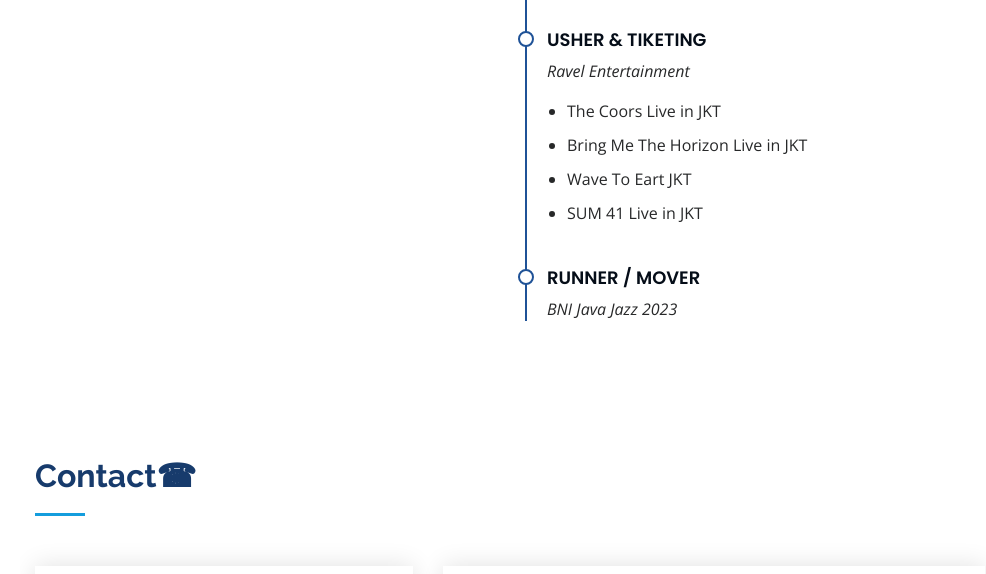
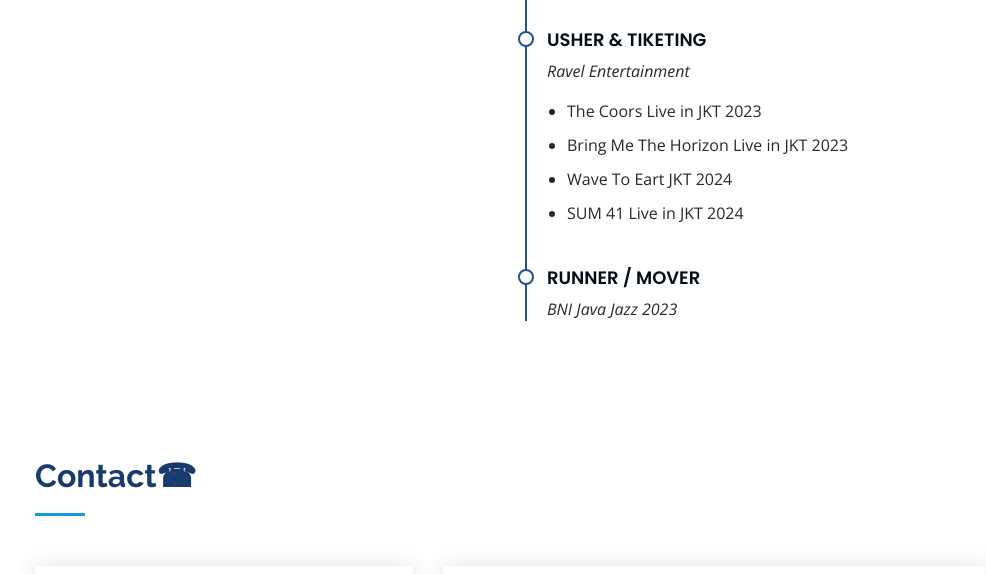
Before and after one commit to bimaasaptrr/bimaasaptrr.github.io, a plain HTML site: page index.html in a window 1280 px wide. Shown: the part 2766-3340 px from the top of the page, without its empty margins (280-1266 px from the left). Drawn offline with nearby package versions, Linux system fonts and the light colour scheme.

Commit message:
Update index.html

```diff
--- a/index.html
+++ b/index.html
@@ -441,10 +441,10 @@ sukses,memastikan barang akurat</li>
                 <h4>Usher & Tiketing</h4>
                 <p><em>Ravel Entertainment</em></p>
                 <ul>
-                  <li>The Coors Live in JKT</li>
-                  <li>Bring Me The Horizon Live in JKT </li>
-                  <li>Wave To Eart JKT</li>
-                  <li>SUM 41 Live in JKT</li>
+                  <li>The Coors Live in JKT 2023</li>
+                  <li>Bring Me The Horizon Live in JKT 2023</li>
+                  <li>Wave To Eart JKT 2024 </li>
+                  <li>SUM 41 Live in JKT 2024</li>
                 </ul>
               </div>
               <div class="resume-item">
```
